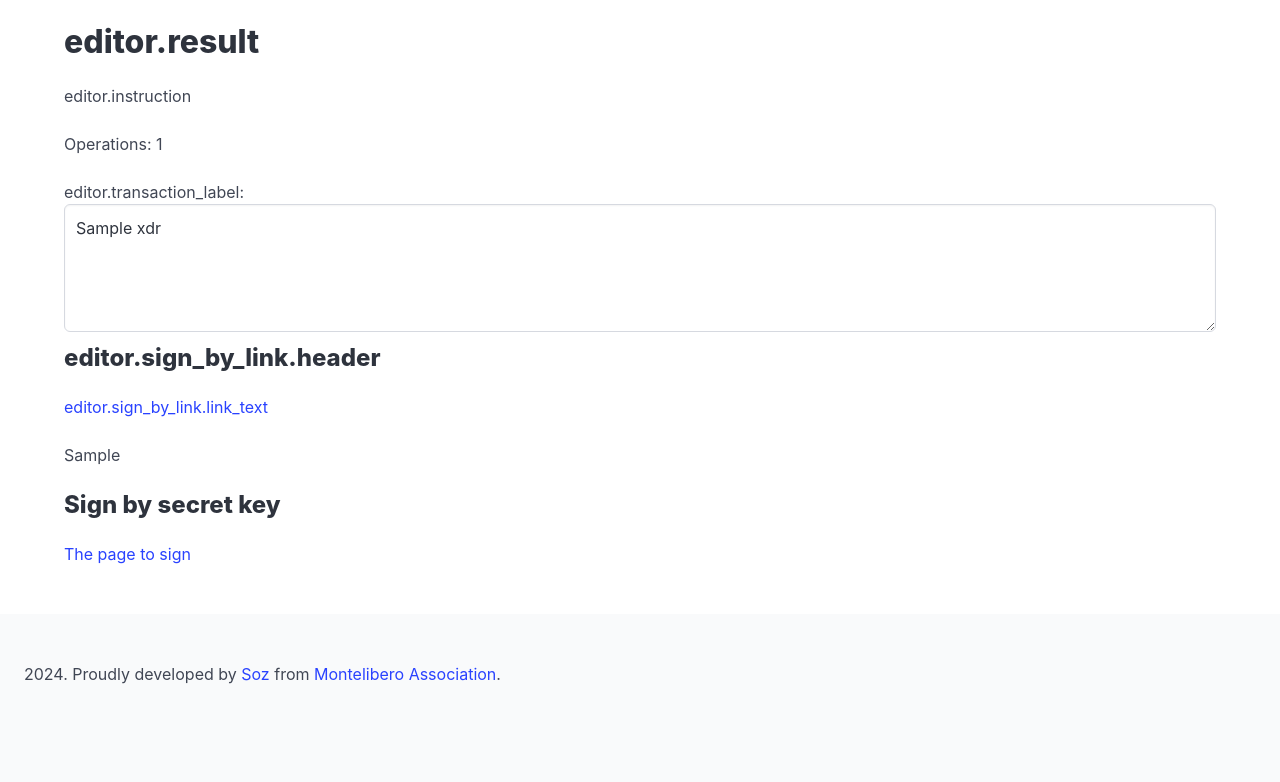
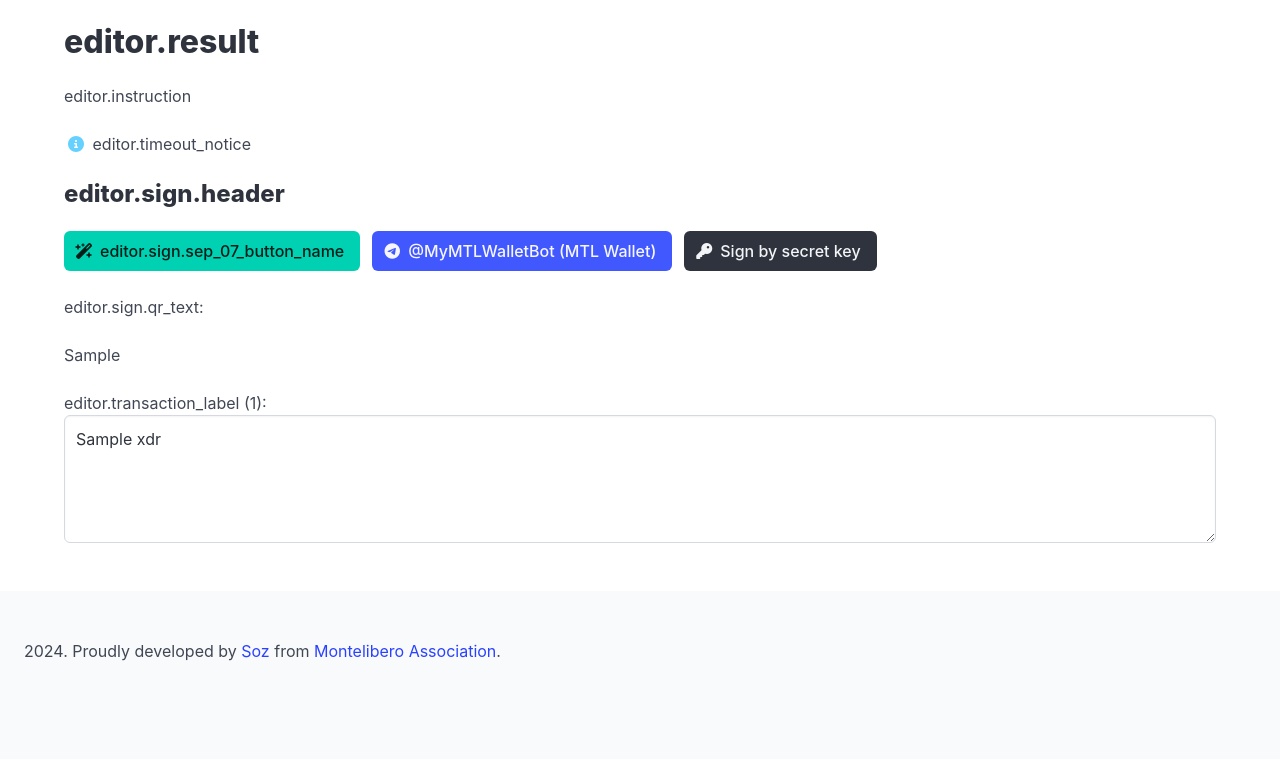
Before and after one commit to Montelibero/bsn.expert, a PHP site: template twig/editor_result.twig in a window 1280 px wide. Shown: the part 124-906 px from the top of the page. After the commit the page ends 785 px from the top, so only its background shows below. Run offline with PHP 8.4, Linux system fonts and the light colour scheme; the template is opened without the code that fills it: most values are stand-ins (such as "Sample title", 1, 10 or a date in 2020); some libraries are stand-ins or nearby versions.

Commit message:
* Editor: fresh for signing page, support MMWB.

```diff
--- a/twig/editor_result.twig
+++ b/twig/editor_result.twig
@@ -21,28 +21,45 @@
     <p class="block">
         {{ 'editor.instruction'|trans }}
     </p>
-
     <p class="block">
-        Operations: {{ operations_count }}
+        <span class="icon has-text-info"><i class="fa-solid fa-circle-info"></i></span>
+        {{ 'editor.timeout_notice'|trans }}
     </p>
 
+    <h2 class="title is-4">{{ 'editor.sign.header'|trans }}</h2>
+
+    <div class="buttons">
+        <a href="{{ sep_07 }}" class="button is-primary">
+            <span class="icon"><i class="fa-solid fa-wand-magic-sparkles"></i></span>
+            <span>{{ 'editor.sign.sep_07_button_name'|trans }}</span>
+        </a>
+
+        {% if mmwb_url %}
+        <a href="{{ mmwb_url }}" class="button is-link" target="_blank" rel="noopener noreferrer">
+            <span class="icon">
+                <i class="fa-brands fa-telegram"></i>
+            </span>
+            <span>@MyMTLWalletBot (MTL Wallet)</span>
+        </a>
+        {% endif %}
+
+        <a href="https://eurmtl.me/uri?xdr={{ xdr|url_encode }}" class="button is-dark">
+            <span class="icon">
+                <i class="fa-solid fa-key"></i>
+            </span>
+            <span>Sign by secret key</span>
+        </a>
+    </div>
+
+    <p class="block">{{ 'editor.sign.qr_text'|trans }}:</p>
+    <p class="block qr_svg">{{ qr_svg|raw }}</a></p>
+
     <div class="field">
-        <label for="xdr_body">{{ 'editor.transaction_label'|trans }}:</label>
+        <label for="xdr_body">{{ 'editor.transaction_label'|trans }} ({{ operations_count }}):</label>
         <div class="control">
             <textarea class="textarea" id="xdr_body">{{ xdr }}</textarea>
         </div>
     </div>
 
-    <h2 class="title is-4">{{ 'editor.sign_by_link.header'|trans }}</h2>
-
-    <p class="block"><a href="{{ sep_07 }}">{{ 'editor.sign_by_link.link_text'|trans }}</a></p>
-
-    <p class="block qr_svg">{{ qr_svg|raw }}</a></p>
-
-    <h2 class="title is-4">Sign by secret key</h2>
-
-    <p class="block"><a href="https://eurmtl.me/uri?xdr={{ xdr|url_encode }}">The page to sign</a></p>
-
-
 
 {% endblock %}
```
Also changed, not shown: classes/Montelibero/BSN/Controllers/EditorController.php (+15 -0 lines), i18n/messages.en.yaml (+7 -4 lines), i18n/messages.ru.yaml (+20 -5 lines).
